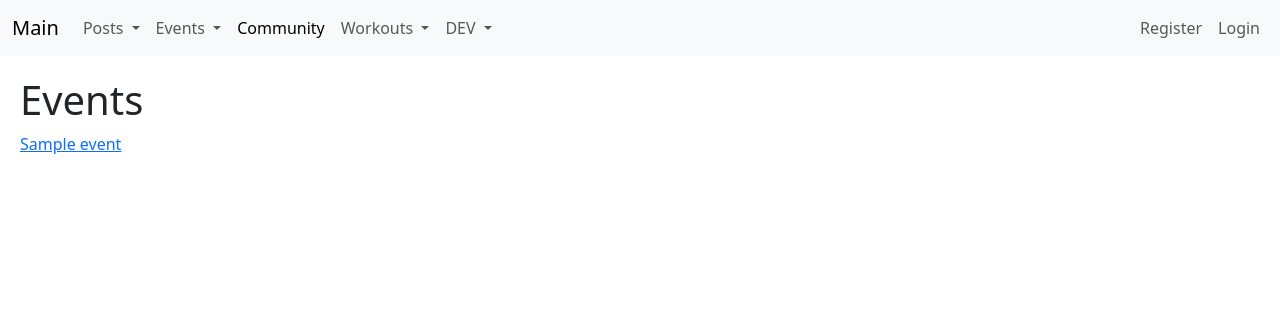
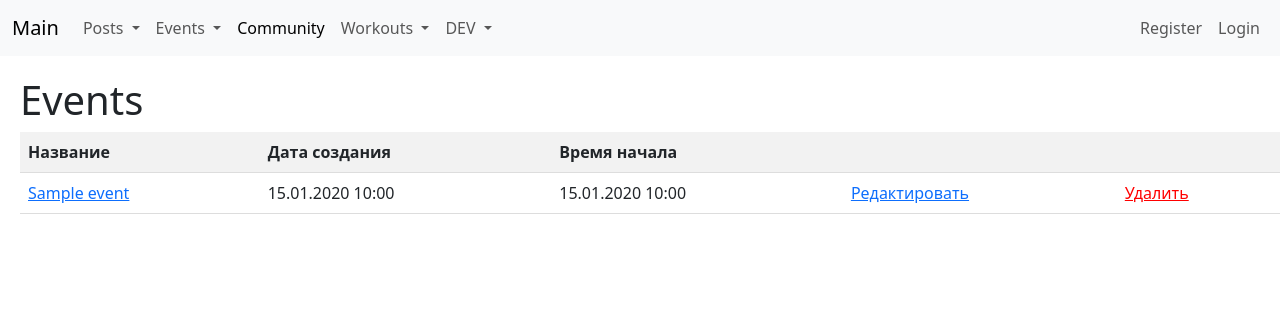
Before and after one commit to Ridmovies/fastapi-pet-social-network, a FastAPI app: template src/templates/events/event_list.html in a window 1280 px wide. Shown: the top 316 px of the page. Run offline with FastAPI, Linux system fonts and the light colour scheme; the template is opened without the code that fills it: most values are stand-ins (such as "Sample title", 1, 10 or a date in 2020); parts of the project's set-up code (start-up, migrations or seed data) failed here and were passed over.

Commit message:
change event list

```diff
--- a/src/templates/events/event_list.html
+++ b/src/templates/events/event_list.html
@@ -2,8 +2,72 @@
 
 {% block content %}
 <h1>Events</h1>
-{% for event in events %}
-<a href="{{ url_for('event_details_page', event_id=event.id) }}">{{ event }}</a><br>
-{% endfor %}
+
+
+<table style="width: 100%; border-collapse: collapse;">
+    <thead>
+    <tr style="background-color: #f2f2f2;">
+        <th style="padding: 8px; text-align: left; border-bottom: 1px solid #ddd;">Название</th>
+        <th style="padding: 8px; text-align: left; border-bottom: 1px solid #ddd;">Дата создания</th>
+        <th style="padding: 8px; text-align: left; border-bottom: 1px solid #ddd;">Время начала</th>
+        <th style="padding: 8px; text-align: left; border-bottom: 1px solid #ddd;"></th>
+        <th style="padding: 8px; text-align: left; border-bottom: 1px solid #ddd;"></th>
+    </tr>
+    </thead>
+    <tbody>
+
+    {% for event in events %}
+    <tr id="event-{{event.id }}"
+        style="background-color: {% if loop.index % 2 == 0 %}#f9f9f9{% else %}white{% endif %};">
+        <td style="padding: 8px; border-bottom: 1px solid #ddd;">
+            <a href="{{ url_for('event_details_page', event_id=event.id) }}">{{ event.title }}</a><br>
+        </td>
+        <td style="padding: 8px; border-bottom: 1px solid #ddd;">
+            {{ event.created_at.strftime('%d.%m.%Y %H:%M') }}
+        </td>
+
+        <td style="padding: 8px; border-bottom: 1px solid #ddd;">
+            {{ event.start_datetime.strftime('%d.%m.%Y %H:%M') }}
+        </td>
+        <td style="padding: 8px; border-bottom: 1px solid #ddd;">
+            <a href="{{ url_for('event_details_page', event_id=event.id) }}">Редактировать</a>
+        </td>
+        <td style="padding: 8px; border-bottom: 1px solid #ddd;">
+            <a href="#" onclick="deleteEvent('{{ event.id }}', event)" style="color: #ff0000;">Удалить</a>
+        </td>
+    </tr>
+    {% endfor %}
+    </tbody>
+</table>
+
+<script>
+    function deleteEvent(eventId, event) {
+        event.preventDefault();
+
+        if (confirm('Вы уверены, что хотите удалить эту тренировку?')) {
+            fetch(`/api/v1/events/${eventId}`, {
+                method: 'DELETE',
+                headers: {
+                    'Content-Type': 'application/json',
+                }
+            })
+            .then(response => {
+                if (response.ok) {
+                    // Удаляем строку из таблицы
+                    document.getElementById(`event-${eventId}`).remove();
+                    // Можно добавить уведомление об успешном удалении
+                    alert('Тренировка успешно удалена');
+                } else {
+                    throw new Error('Ошибка при удалении тренировки');
+                }
+            })
+            .catch(error => {
+                console.error('Error:', error);
+                alert('Произошла ошибка при удалении тренировки');
+            });
+        }
+    }
+</script>
+
 
 {% endblock %}
```
Also changed, not shown: tests/integration/test_events.py (+2 -0 lines).
